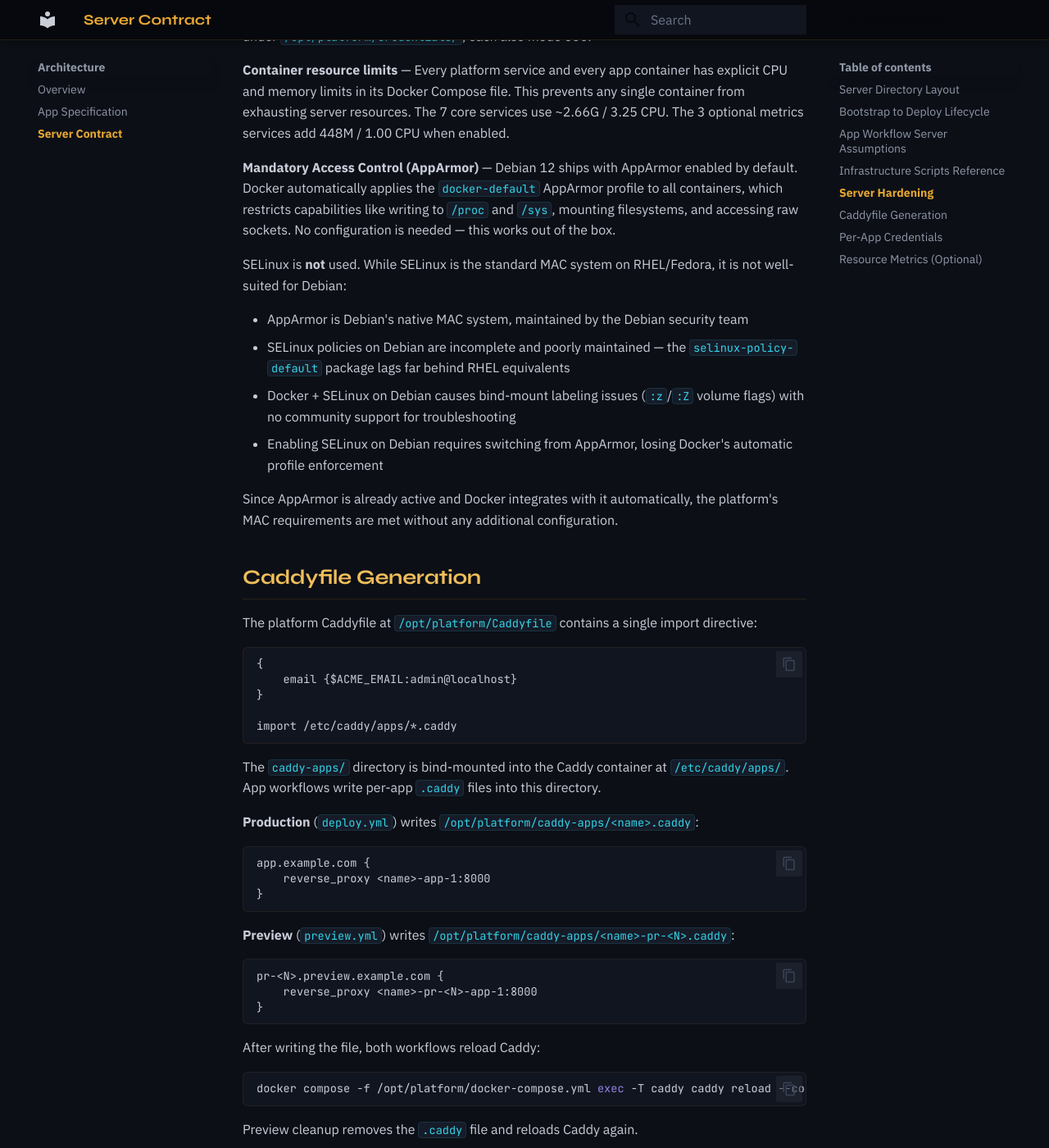
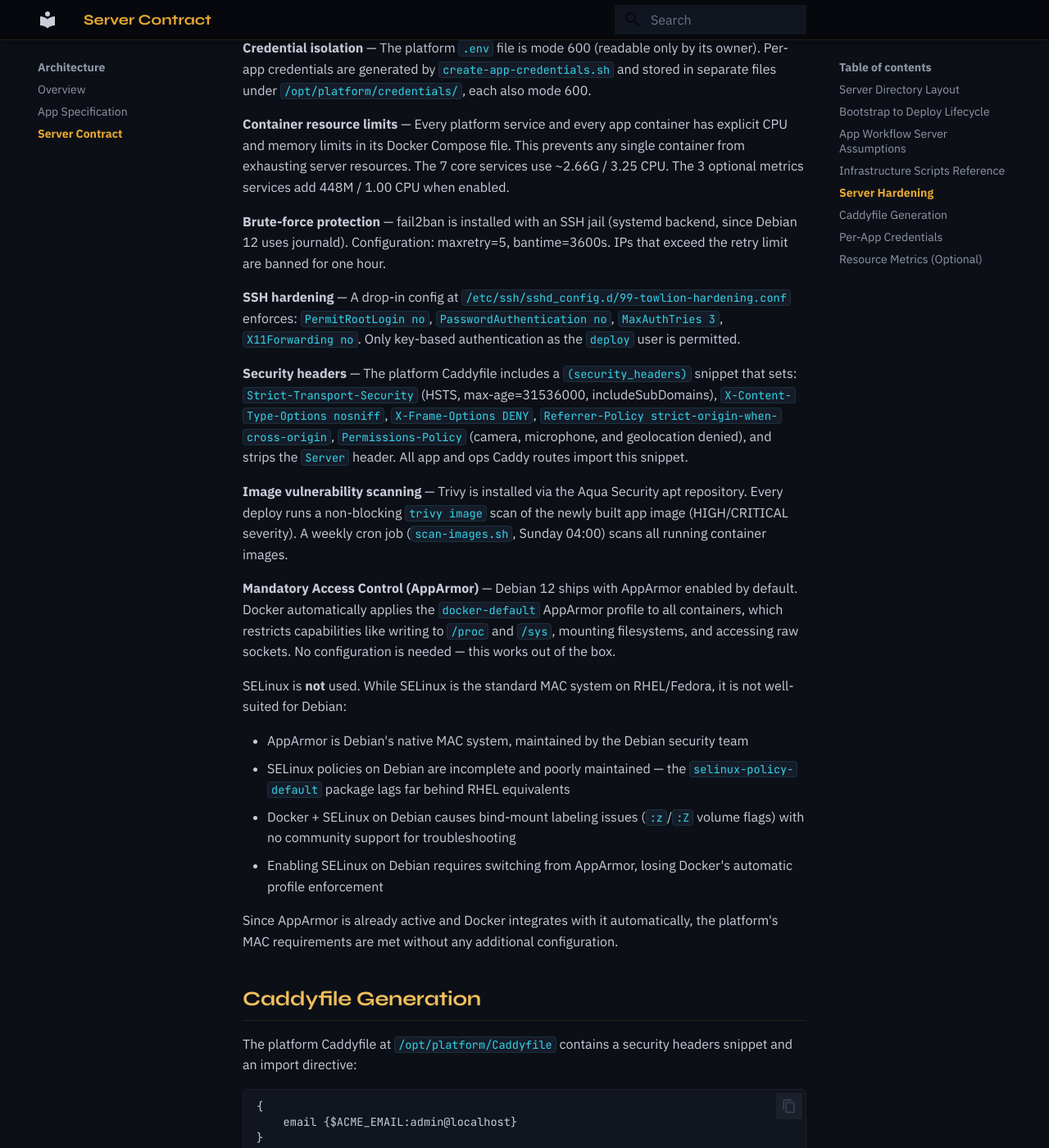
Before and after one commit to towlion/platform, an MkDocs documentation site: the page built from docs/server-contract.md, in a window 1280 px wide and 1400 px high, scrolled down 3874 px. Shown: the whole window at 82% size. Built offline with MkDocs 1.6.1 and Material for MkDocs 9.7.7, drawn with Linux system fonts in a browser that asks for light colours; comment, search, counter and statistics services are not loaded; some of the changed text lies outside the part shown.

Commit message:
docs: add security hardening details to server-contract and archive plans
Document fail2ban, SSH hardening, security headers, and Trivy scanning
in the Server Hardening section. Update Caddyfile examples to show the
security_headers snippet. Add scan-images.sh to infrastructure scripts
table. Mark ci-cd-improvements and monitoring-alerting plans as archived.

Co-Authored-By: Claude Opus 4.6 (1M context) <noreply@anthropic.com>

````diff
--- a/docs/server-contract.md
+++ b/docs/server-contract.md
@@ -104,6 +104,7 @@ All scripts live in the platform repo under `infrastructure/` and are copied to
 | `check-alerts.sh` | Check container health, disk, memory; create GitHub Issues | Cron: every 5 minutes |
 | `update-images.sh` | Pull latest Docker images and recreate containers | Cron: weekly Sunday at 03:00 |
 | `usage-report.sh` | Generate 6-section resource usage report | Manual (`bash`) |
+| `scan-images.sh` | Scan running container images for vulnerabilities (Trivy) | Cron: weekly Sunday at 04:00 |
 
 ## Server Hardening
 
@@ -119,6 +120,14 @@ The bootstrap script applies several security measures automatically. Self-hoste
 
 **Container resource limits** — Every platform service and every app container has explicit CPU and memory limits in its Docker Compose file. This prevents any single container from exhausting server resources. The 7 core services use ~2.66G / 3.25 CPU. The 3 optional metrics services add 448M / 1.00 CPU when enabled.
 
+**Brute-force protection** — fail2ban is installed with an SSH jail (systemd backend, since Debian 12 uses journald). Configuration: maxretry=5, bantime=3600s. IPs that exceed the retry limit are banned for one hour.
+
+**SSH hardening** — A drop-in config at `/etc/ssh/sshd_config.d/99-towlion-hardening.conf` enforces: `PermitRootLogin no`, `PasswordAuthentication no`, `MaxAuthTries 3`, `X11Forwarding no`. Only key-based authentication as the `deploy` user is permitted.
+
+**Security headers** — The platform Caddyfile includes a `(security_headers)` snippet that sets: `Strict-Transport-Security` (HSTS, max-age=31536000, includeSubDomains), `X-Content-Type-Options nosniff`, `X-Frame-Options DENY`, `Referrer-Policy strict-origin-when-cross-origin`, `Permissions-Policy` (camera, microphone, and geolocation denied), and strips the `Server` header. All app and ops Caddy routes import this snippet.
+
+**Image vulnerability scanning** — Trivy is installed via the Aqua Security apt repository. Every deploy runs a non-blocking `trivy image` scan of the newly built app image (HIGH/CRITICAL severity). A weekly cron job (`scan-images.sh`, Sunday 04:00) scans all running container images.
+
 **Mandatory Access Control (AppArmor)** — Debian 12 ships with AppArmor enabled by default. Docker automatically applies the `docker-default` AppArmor profile to all containers, which restricts capabilities like writing to `/proc` and `/sys`, mounting filesystems, and accessing raw sockets. No configuration is needed — this works out of the box.
 
 SELinux is **not** used. While SELinux is the standard MAC system on RHEL/Fedora, it is not well-suited for Debian:
@@ -132,11 +141,22 @@ Since AppArmor is already active and Docker integrates with it automatically, th
 
 ## Caddyfile Generation
 
-The platform Caddyfile at `/opt/platform/Caddyfile` contains a single import directive:
+The platform Caddyfile at `/opt/platform/Caddyfile` contains a security headers snippet and an import directive:
 
 ```
 {
     email {$ACME_EMAIL:admin@localhost}
+}
+
+(security_headers) {
+    header {
+        Strict-Transport-Security "max-age=31536000; includeSubDomains"
+        X-Content-Type-Options "nosniff"
+        X-Frame-Options "DENY"
+        Referrer-Policy "strict-origin-when-cross-origin"
+        Permissions-Policy "camera=(), microphone=(), geolocation=()"
+        -Server
+    }
 }
 
 import /etc/caddy/apps/*.caddy
@@ -148,6 +168,7 @@ The `caddy-apps/` directory is bind-mounted into the Caddy container at `/etc/ca
 
 ```
 app.example.com {
+    import security_headers
     reverse_proxy <name>-app-1:8000
 }
 ```
@@ -156,6 +177,7 @@ app.example.com {
 
 ```
 pr-<N>.preview.example.com {
+    import security_headers
     reverse_proxy <name>-pr-<N>-app-1:8000
 }
 ```
````
Also changed, not shown: plans/ci-cd-improvements.md (+2 -0 lines), plans/monitoring-alerting.md (+2 -0 lines).
